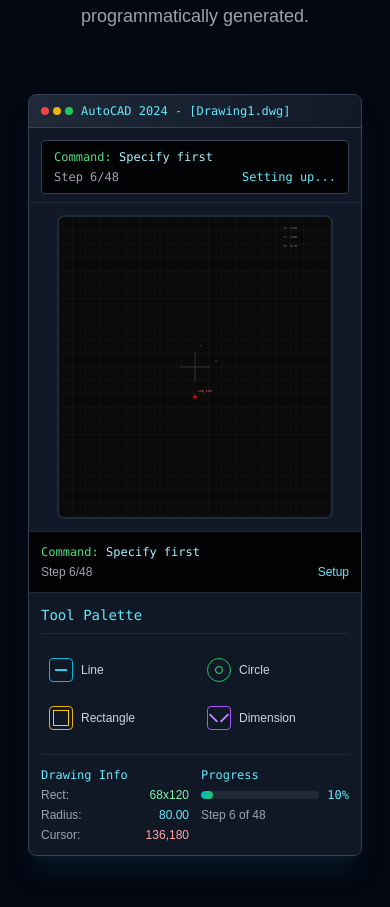
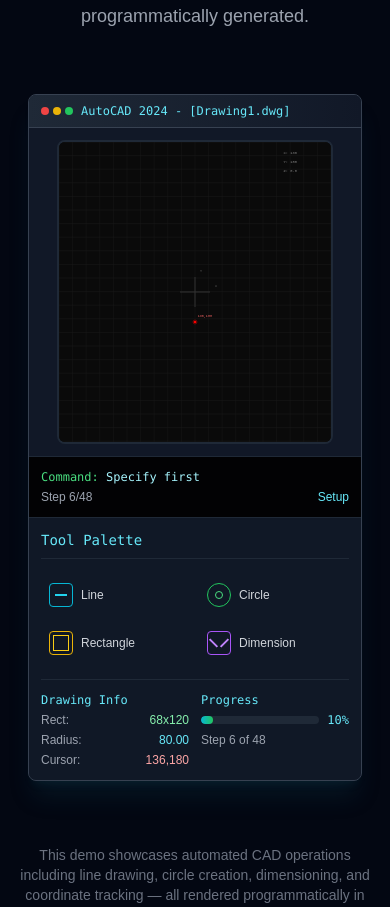
Before and after one commit to anaf-prog/fe-course, a Next.js app: page / in a window 390 px wide. Shown: the part 1404-2311 px from the top of the page. Built offline with nearby package versions, Linux system fonts and the light colour scheme.

Commit message:
update animasi demo untuk tampilan mobile

```diff
--- a/src/app/animation/ACADAnimation.jsx
+++ b/src/app/animation/ACADAnimation.jsx
@@ -185,33 +185,6 @@ const ACADAnimation = () => {
         </div>
 
         <div className="flex flex-col lg:flex-row">
-          {/* Command Display untuk mobile */}
-          {isMobile && (
-            <div className="w-full px-3 pt-3 pb-2 bg-gray-900/80 border-b border-gray-800">
-              <div className="bg-black/90 border border-gray-700 px-3 py-2 rounded text-xs font-mono backdrop-blur-sm">
-                <div className="text-green-400 text-xs">
-                  Command: <span className="text-cyan-200">{commandText}</span>
-                  <span className={`ml-1 ${showCursor ? 'opacity-100' : 'opacity-0'}`}>▌</span>
-                </div>
-                <div className="text-gray-400 mt-1 flex justify-between items-center">
-                  <span className="text-xs">
-                    {currentStep < animationSteps.length ?
-                      `Step ${currentStep + 1}/${animationSteps.length}` :
-                      'Complete - Restarting...'}
-                  </span>
-                  <span className="text-cyan-300 text-xs truncate ml-2">
-                    {currentStep < 6 ? 'Setting up...' :
-                    currentStep < 15 ? 'Drawing Rectangle' :
-                    currentStep < 20 ? 'Drawing Circle' :
-                    currentStep < 30 ? 'Adding Dimensions' :
-                    currentStep < 37 ? 'Drawing Triangle' :
-                    currentStep < 46 ? 'Adding Triangle Dims' :
-                    'Zooming & Complete'}
-                  </span>
-                </div>
-              </div>
-            </div>
-          )}
 
           {/* Main Drawing Area */}
           <div className="lg:w-3/4 p-3 sm:p-6">
```
